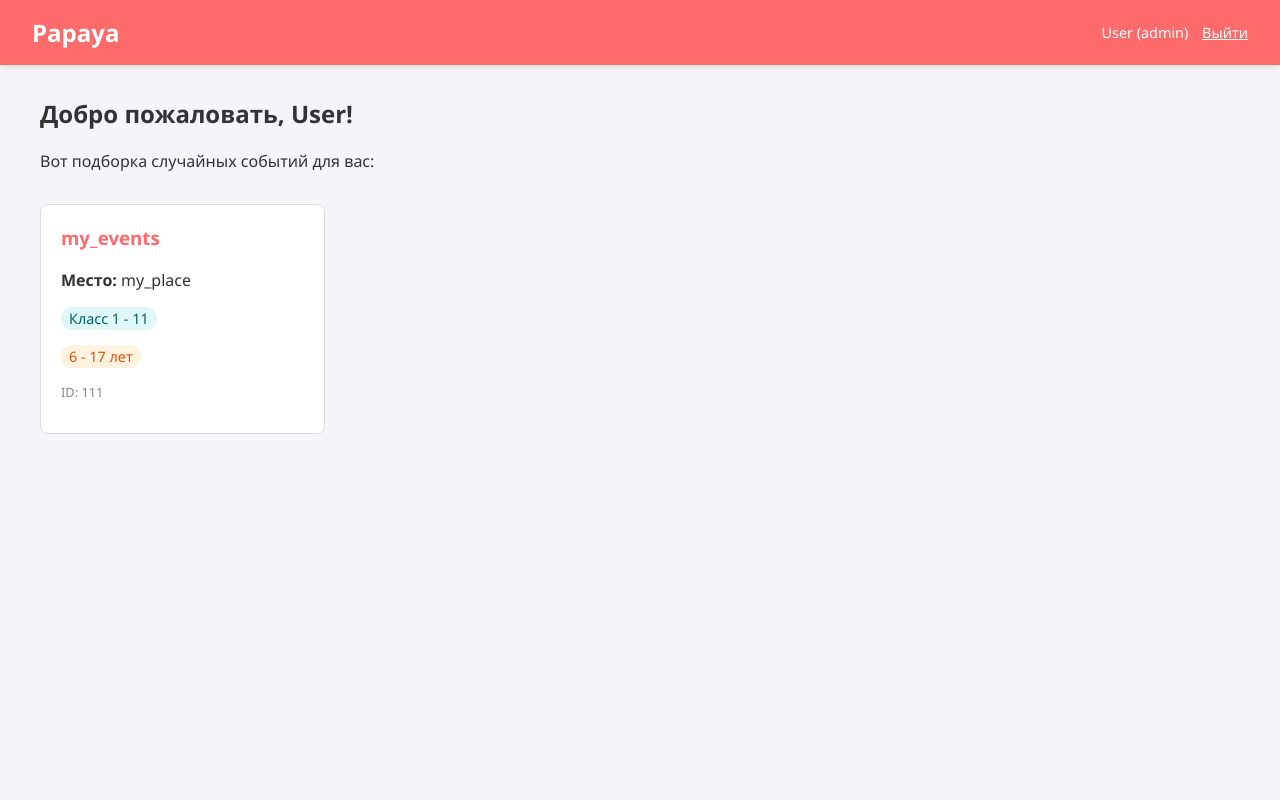
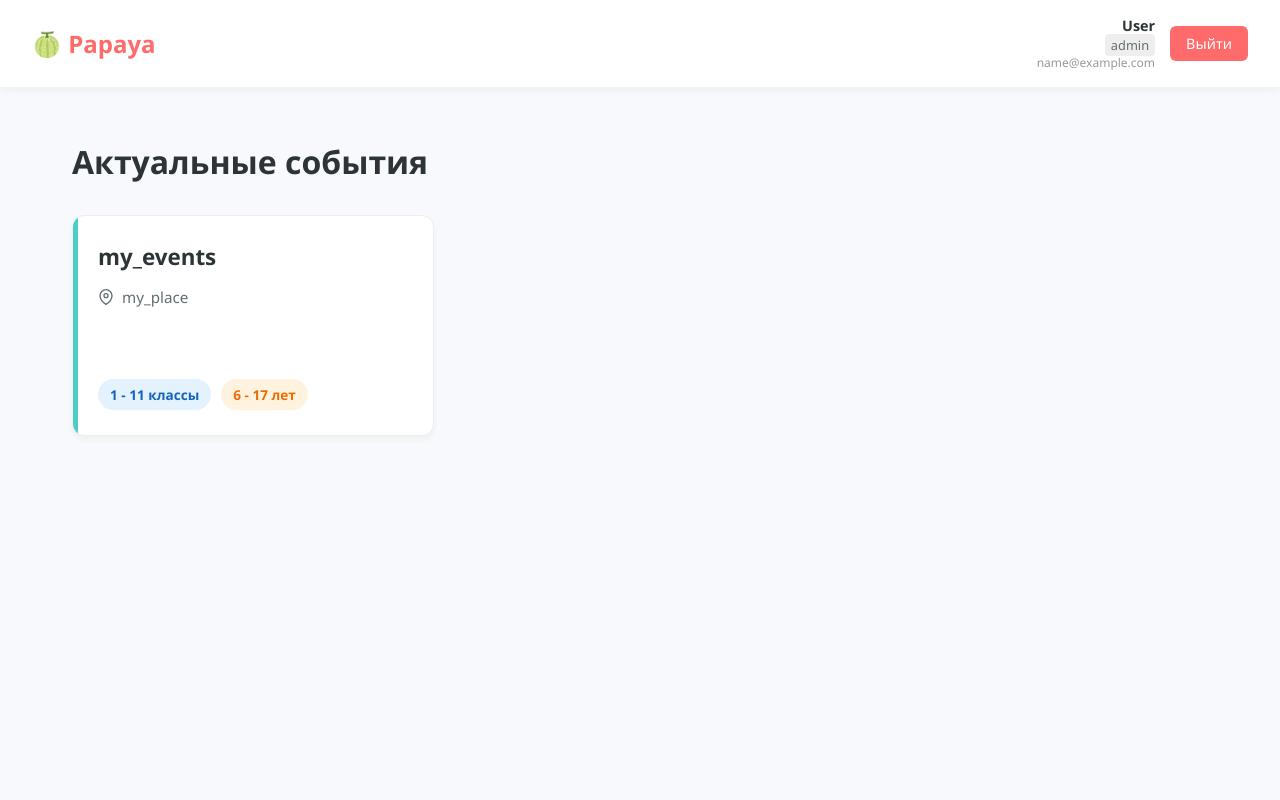
Before and after one commit to SHAMBALENOK/Papaya, a Flask app: page / in a window 1280 px wide. Run offline with Flask 3, Linux system fonts and the light colour scheme; a user stored in the database is signed in; tables that the repository leaves empty hold one stand-in row (values such as "Sample post").

Commit message:
v0.4.2.5.3.2
main.html changed

```diff
--- a/templates/main.html
+++ b/templates/main.html
@@ -5,132 +5,248 @@
     <meta name="viewport" content="width=device-width, initial-scale=1.0">
     <title>Papaya - Главная</title>
     <style>
+        :root {
+            --primary-color: #ff6b6b;
+            --secondary-color: #4ecdc4;
+            --bg-color: #f7f9fc;
+            --card-bg: #ffffff;
+            --text-color: #2d3436;
+            --text-muted: #636e72;
+        }
+
         body {
             font-family: 'Segoe UI', Tahoma, Geneva, Verdana, sans-serif;
-            background-color: #f4f4f9;
+            background-color: var(--bg-color);
+            color: var(--text-color);
             margin: 0;
             padding: 0;
-            color: #333;
+            display: flex;
+            flex-direction: column;
+            min-height: 100vh;
         }
+
+        /* Header Styles */
         header {
-            background-color: #ff6b6b;
-            color: white;
+            background-color: var(--card-bg);
+            box-shadow: 0 2px 10px rgba(0,0,0,0.05);
             padding: 1rem 2rem;
             display: flex;
             justify-content: space-between;
             align-items: center;
-            box-shadow: 0 2px 5px rgba(0,0,0,0.1);
         }
-        header h1 { margin: 0; font-size: 1.5rem; }
-        .user-info { font-size: 0.9rem; }
-        .user-info a { color: white; text-decoration: underline; margin-left: 10px; }
 
-        .container { max-width: 1200px; margin: 2rem auto; padding: 0 1rem; }
+        .logo {
+            font-size: 1.5rem;
+            font-weight: bold;
+            color: var(--primary-color);
+            text-decoration: none;
+        }
 
-        .welcome { margin-bottom: 2rem; }
+        .user-info {
+            display: flex;
+            align-items: center;
+            gap: 15px;
+        }
 
-        /* Сетка событий */
+        .user-details {
+            text-align: right;
+            font-size: 0.9rem;
+        }
+
+        .user-name {
+            font-weight: bold;
+            display: block;
+        }
+
+        .user-role {
+            color: var(--text-muted);
+            font-size: 0.8rem;
+            background: #eee;
+            padding: 2px 6px;
+            border-radius: 4px;
+        }
+
+        .logout-btn {
+            background-color: var(--primary-color);
+            color: white;
+            border: none;
+            padding: 8px 16px;
+            border-radius: 6px;
+            cursor: pointer;
+            text-decoration: none;
+            font-size: 0.9rem;
+            transition: background 0.3s;
+        }
+
+        .logout-btn:hover {
+            background-color: #ff5252;
+        }
+
+        /* Main Content */
+        main {
+            flex: 1;
+            padding: 2rem;
+            max-width: 1200px;
+            margin: 0 auto;
+            width: 100%;
+            box-sizing: border-box;
+        }
+
+        h1 {
+            margin-bottom: 2rem;
+            color: var(--text-color);
+        }
+
+        /* Events Grid */
         .events-grid {
             display: grid;
             grid-template-columns: repeat(auto-fill, minmax(300px, 1fr));
-            gap: 20px;
+            gap: 25px;
         }
 
-        /* Карточка события */
+        /* Event Card Link Wrapper */
+        .event-card-link {
+            text-decoration: none;
+            color: inherit;
+            display: block;
+            height: 100%;
+        }
+
         .event-card {
-            background: white;
-            border-radius: 10px;
-            padding: 1.5rem;
-            box-shadow: 0 4px 6px rgba(0,0,0,0.1);
-            transition: transform 0.2s;
-            border-left: 5px solid #ff6b6b;
+            background: var(--card-bg);
+            border-radius: 12px;
+            padding: 25px;
+            box-shadow: 0 4px 6px rgba(0,0,0,0.04);
+            transition: transform 0.3s ease, box-shadow 0.3s ease;
+            height: 100%;
+            display: flex;
+            flex-direction: column;
+            border: 1px solid #eee;
+            position: relative;
+            overflow: hidden;
         }
-        .event-card:hover { transform: translateY(-5px); }
-        .event-card h3 { margin-top: 0; color: #ff6b6b; }
-        .event-detail { margin: 8px 0; font-size: 0.95rem; }
-        .event-detail strong { color: #555; }
 
-        /* Стили для бейджей (Класс и Возраст) */
-        .badges-row {
+        .event-card-link:hover .event-card {
+            transform: translateY(-5px);
+            box-shadow: 0 12px 20px rgba(0,0,0,0.1);
+            border-color: var(--primary-color);
+        }
+
+        .event-card::before {
+            content: '';
+            position: absolute;
+            top: 0;
+            left: 0;
+            width: 5px;
+            height: 100%;
+            background-color: var(--secondary-color);
+            transition: background-color 0.3s;
+        }
+
+        .event-card-link:hover .event-card::before {
+            background-color: var(--primary-color);
+        }
+
+        .event-title {
+            font-size: 1.4rem;
+            margin: 0 0 15px 0;
+            color: var(--text-color);
+            font-weight: 700;
+        }
+
+        .event-location {
             display: flex;
-            gap: 5px;
-            margin-top: 5px;
+            align-items: center;
+            gap: 8px;
+            color: var(--text-muted);
+            margin-bottom: 20px;
+            font-size: 0.95rem;
+        }
+
+        .tags-container {
+            display: flex;
             flex-wrap: wrap;
+            gap: 10px;
+            margin-top: auto;
         }
-        .badge {
-            display: inline-block;
-            background: #eee;
-            padding: 4px 8px;
-            border-radius: 4px;
+
+        .tag {
+            padding: 6px 12px;
+            border-radius: 20px;
             font-size: 0.85rem;
             font-weight: 600;
         }
-        .badge-class {
-            background: #ff6b6b;
-            color: white;
-        }
-        .badge-age {
-            background: #e0e0e0;
-            color: #333;
+
+        .tag-grade {
+            background-color: #e3f2fd;
+            color: #1565c0;
         }
 
-        .no-events {
+        .tag-age {
+            background-color: #fff3e0;
+            color: #ef6c00;
+        }
+
+        .empty-state {
             text-align: center;
-            color: #888;
+            padding: 4rem 0;
+            color: var(--text-muted);
             font-size: 1.2rem;
-            padding: 2rem;
-            background: white;
-            border-radius: 10px;
         }
     </style>
 </head>
 <body>
+
     <header>
-        <h1>Papaya</h1>
+        <a href="{{ url_for('main') }}" class="logo">🍈 Papaya</a>
+
         <div class="user-info">
-            <span>{{ fullname }} ({{ role }})</span>
-            <a href="{{ url_for('logout') }}">Выйти</a>
+            <div class="user-details">
+                <span class="user-name">{{ fullname }}</span>
+                <span class="user-role">{{ role }}</span>
+                <div style="font-size: 0.75rem; color: #999;">{{ email }}</div>
+            </div>
+            <a href="{{ url_for('logout') }}" class="logout-btn">Выйти</a>
         </div>
     </header>
 
-    <div class="container">
-        <div class="welcome">
-            <h2>Добро пожаловать, {{ fullname }}!</h2>
-            <p>Вот подборка случайных событий для вас:</p>
+    <main>
+        <h1>Актуальные события</h1>
+
+        {% if events %}
+            <div class="events-grid">
+                {% for event in events %}
+                    <!-- Ссылка оборачивает всю карточку -->
+                    <a href="{{ url_for('event_details', event_id=event.id) }}" class="event-card-link">
+                        <div class="event-card">
+                            <h2 class="event-title">{{ event.name }}</h2>
+
+                            <div class="event-location">
+                                <svg width="16" height="16" fill="none" stroke="currentColor" stroke-width="2" viewBox="0 0 24 24">
+                                    <path d="M21 10c0 7-9 13-9 13s-9-6-9-13a9 9 0 0118 0z"></path>
+                                    <circle cx="12" cy="10" r="3"></circle>
+                                </svg>
+                                {{ event.place }}
                             </div>
 
-<!-- Внутри main.html замените цикл на этот код -->
-{% if events %}
-    <div style="display: grid; grid-template-columns: repeat(auto-fill, minmax(250px, 1fr)); gap: 20px;">
-        {% for event in events %}
-            <!-- Обертка ссылки на страницу события -->
-            <a href="{{ url_for('event_detail', event_id=event.id) }}" style="text-decoration: none; color: inherit;">
-                <div style="border: 1px solid #ddd; border-radius: 8px; padding: 20px; background: #fff; transition: transform 0.2s, box-shadow 0.2s;"
-                     onmouseover="this.style.transform='translateY(-5px)'; this.style.boxShadow='0 5px 15px rgba(0,0,0,0.1)';"
-                     onmouseout="this.style.transform='none'; this.style.boxShadow='none';">
-
-                    <h3 style="margin-top: 0; color: #ff6b6b;">{{ event.name }}</h3>
-                    <p><strong>Место:</strong> {{ event.place }}</p>
-                    <p>
-                        <span style="background: #e0f7fa; color: #006064; padding: 2px 8px; border-radius: 12px; font-size: 0.9em;">
-                            Класс {{ event.min_grade }} - {{ event.max_grade }}
+                            <div class="tags-container">
+                                <span class="tag tag-grade">
+                                    {{ event.min_grade }} - {{ event.max_grade }} классы
                                 </span>
-                    </p>
-                    <p>
-                        <span style="background: #fff3e0; color: #e65100; padding: 2px 8px; border-radius: 12px; font-size: 0.9em;">
+                                <span class="tag tag-age">
                                     {{ event.min_age }} - {{ event.max_age }} лет
                                 </span>
-                    </p>
-                    <p style="font-size: 0.8em; color: #888; margin-top: 15px;">ID: {{ event.id }}</p>
+                            </div>
                         </div>
                     </a>
                 {% endfor %}
             </div>
         {% else %}
-    <div style="text-align: center; color: #777;">
-        Событий пока нет или они не активны.
+            <div class="empty-state">
+                <p>На данный момент нет активных событий для отображения.</p>
             </div>
         {% endif %}
+    </main>
 
 </body>
 </html>
```
Lines whose indentation alone changed are shown as unchanged.
